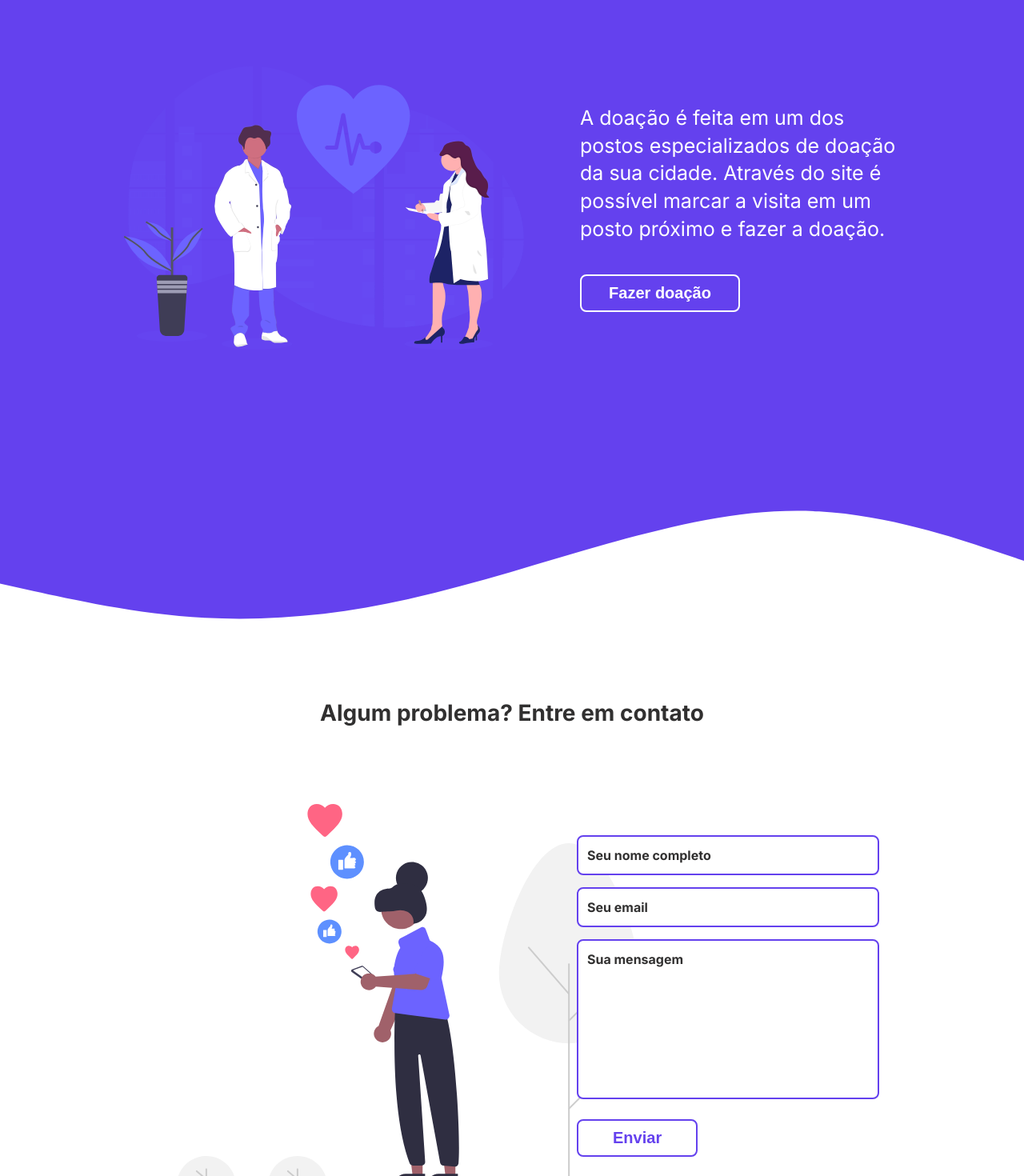
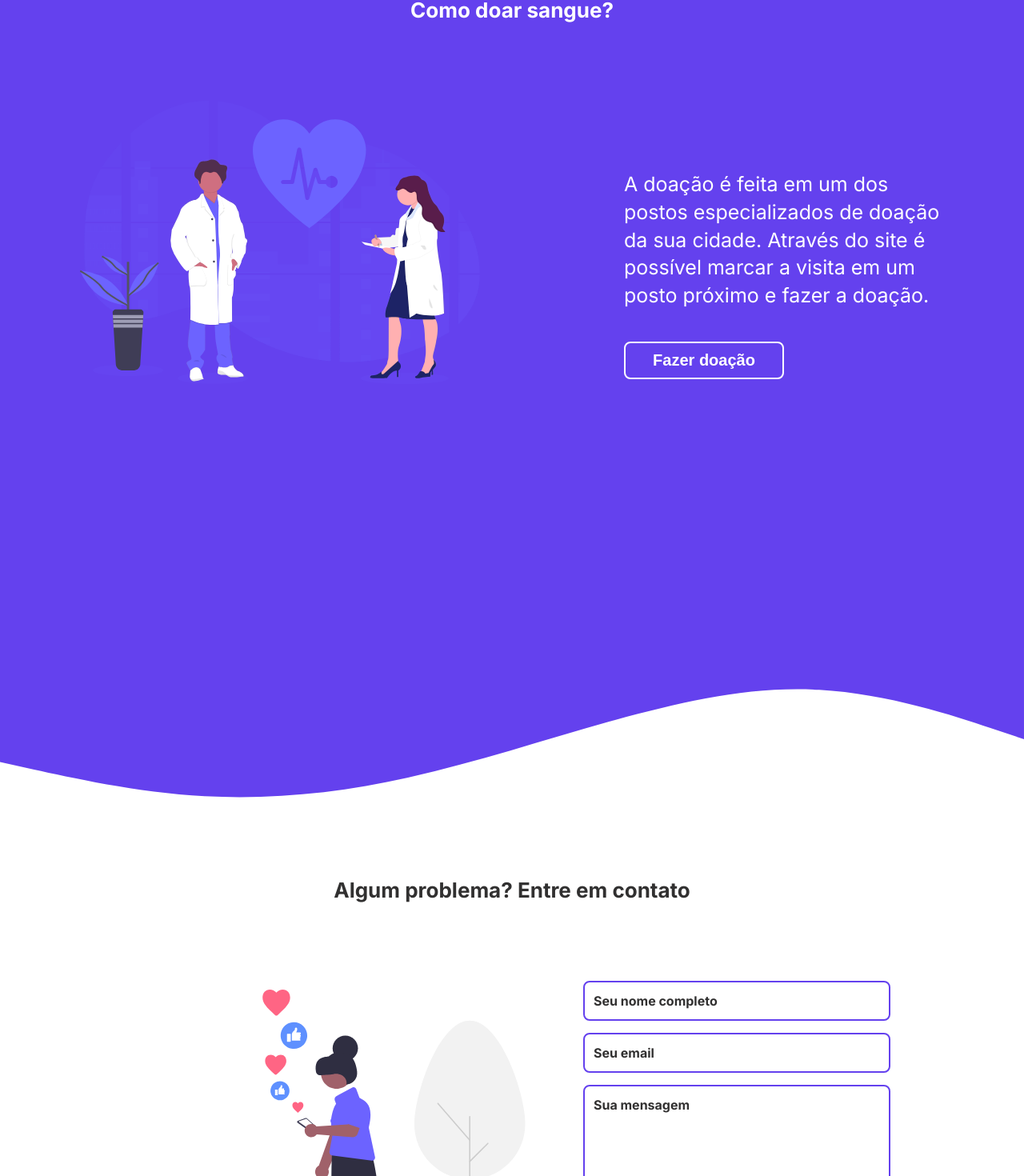
Before and after one commit to viniciusOLN/blood_bank, a React (Vite) app: page / in a window 1280 px wide. Shown: the part 1934-3404 px from the top of the page at 80% size. Built offline with nearby package versions, Linux system fonts and the light colour scheme.

Commit message:
fixing responsivity

```diff
--- a/src/components/contact/Contact.jsx
+++ b/src/components/contact/Contact.jsx
@@ -7,9 +7,7 @@ function Contact(){
     <DivSection>
       <Title>Algum problema? Entre em contato</Title>
       <DivForm>
-        <DivContent>
-          <img src={contactImage} />
-        </DivContent>
+      <img src={contactImage} />
         <Form>
           <FormContact/>
         </Form>
--- a/src/components/contact/styled.js
+++ b/src/components/contact/styled.js
@@ -1,14 +1,27 @@
 import styled from 'styled-components'
+
+const TABLET_SIZE = 1210;
+const PHONE_SIZE = 1052;
+const SMALL_SIZE = 945;
 
 const DivSection = styled.div`
   display: flex;
   flex-direction: column;
   align-items: center;
   justify-content: center;
+
+  @media (max-width: ${SMALL_SIZE}px){
+    padding: 0px 10px;
+    h2{
+      font-size: 20px;
+      text-align: center;
+    }
+  }
+
 `
-const Title = styled.div`
+const Title = styled.h2`
   color: var(--title-black);
-  font-size: 28px;
+  font-size: 26px;
   font-weight: bold;
   margin-bottom: 100px;
 `
@@ -18,7 +31,30 @@ const DivForm = styled.div`
   display: flex;
   align-items: center;
   justify-content: center;
-  padding: 0px 100px;
+
+  @media (max-width: ${TABLET_SIZE}px){
+    flex-direction: column;
+    width: 50%;
+  }
+
+  @media (max-width: ${SMALL_SIZE}px){
+    width: 100%;
+  }
+
+  img{
+    width: 40%;
+    margin-right: 50px;
+
+    @media (max-width: ${TABLET_SIZE}px){
+      width: 70%;
+      margin-bottom: 50px;
+    }
+
+    @media (max-width: ${SMALL_SIZE}px){
+      width: 70%;
+      margin-bottom: 50px;
+    }
+  }
 `
 
 const DivContent = styled.div`
@@ -26,10 +62,18 @@ const DivContent = styled.div`
 `
 
 const Form = styled.div`
-  width: 35%;
+  width: 30%;
   display: flex;
   flex-direction: column;
   align-items: end;
+
+  @media (max-width: ${TABLET_SIZE}px){
+    width: 100%;
+  }
+
+  @media (max-width: ${SMALL_SIZE}px){
+    width: 80%;
+  }
 `
 
 export { DivSection, Title, DivForm, DivContent, Form }
--- a/src/components/formContact/styled.js
+++ b/src/components/formContact/styled.js
@@ -1,8 +1,13 @@
 import styled from 'styled-components'
+
+const TABLET_SIZE = 1210;
 
 const DivButton = styled.div`
   width: 40%;
   align-self: start;
+  @media (max-width: ${TABLET_SIZE}px){
+    width: 100%;
+  }
 `
 
 export { DivButton }
--- a/src/components/presentation/styled.js
+++ b/src/components/presentation/styled.js
@@ -97,11 +97,15 @@ const DivUtils = styled.div`
   }
 
   @media (max-width: ${SMALL_SIZE}px){
-    width: 500px;
+    width: auto;
     flex-direction: column;
     justif-content:center;
     align-items: center;
     padding: 0px 20px;
+
+    img{
+      width: 75%;
+    }
   }
 `
 
--- a/src/components/whyDonateBlood/WhyDonateBlood.jsx
+++ b/src/components/whyDonateBlood/WhyDonateBlood.jsx
@@ -34,8 +34,8 @@ function WhyDonateBlood(){
         <TitleSection>Por que doar sangue?</TitleSection>
         <DivReasonsWhy>
           {
-            reasonsWhyDonate.map((item) => {
-                return <DivReason key= 'img'>
+            reasonsWhyDonate.map((item, index) => {
+                return <DivReason key= {index} >
                   <img src={item.img} />
                   <p>{item.text}</p>
                 </DivReason>
@@ -45,9 +45,7 @@ function WhyDonateBlood(){
         </DivReasonsWhy>
         <TitleSection>Como doar sangue?</TitleSection>
         <DivHowDonateBlood>
-          <DivContent>
-            <img src={howDonate} />
-          </DivContent>
+          <img src={howDonate} />
           <DivContentText>
             <p>
             A doação é feita em um dos postos especializados de doação da sua cidade. Através do site é possível marcar a visita em um posto próximo e fazer a doação.
--- a/src/components/whyDonateBlood/styled.js
+++ b/src/components/whyDonateBlood/styled.js
@@ -1,4 +1,8 @@
 import styled from 'styled-components'
+
+const TABLET_SIZE = 1210;
+const PHONE_SIZE = 1052;
+const SMALL_SIZE = 945;
 
 const DivSection = styled.div`
   background-color: var(--primary-color);
@@ -33,34 +37,55 @@ const DivReason = styled.div`
   margin: 25px 50px;
 
   img{
-    width: 350px;
+    width: 100%;
     margin-bottom: 40px;
   }
 
   p{
     font-weight: 600;
     margin-top: 20px;
+
+    @media(max-width: ${SMALL_SIZE}px){
+      text-align: center;
+    }
   }
 `
 
 const DivHowDonateBlood = styled.div`
+  width: 70%;
   display: flex;
   justify-content: center;
   align-items: center;
-  padding: 0px 250px;
-  margin-top: 100px;
+  margin: 100px auto;
+
+  img{
+    width: 500px;
+    margin-bottom: 80px;
+
+    @media(max-width: ${TABLET_SIZE}px){
+      width: 400px;
+    }
+
+    @media(max-width: ${PHONE_SIZE}px){
+      width: 50%;
+    }
+
+    @media(max-width: ${SMALL_SIZE}px){
+      width: 80%;
+    }
+  }
+
+  @media(max-width: ${SMALL_SIZE}px){
+    flex-direction: column;
+    width: 80%;
+  }
 `
 
 const DivContent = styled.div`
-  width: 50%;
   display: flex;
   flex-direction: column;
   align-items: start;
   color: var(--title-white);
-
-  img{
-    width: 500px;
-  }
 `
 const DivContentText = styled.div`
   color: var(--title-white);
@@ -73,11 +98,30 @@ const DivContentText = styled.div`
     font-size: 25px;
     width: 400px;
     margin-bottom: 30px;
+
+    @media(max-width: ${PHONE_SIZE}px){
+      font-size: 20px;
+    }
+
+    @media(max-width: ${SMALL_SIZE}px){
+      width: 100%;
+    }
+  }
+
+
+  @media(max-width: ${SMALL_SIZE}px){
+    width: 100%;
+    align-items: center;
+    padding-left: 0;
   }
 `
 
 const DivButton = styled.div`
   width: 200px;
+
+  @media(max-width: ${SMALL_SIZE}px){
+    width: 100%;
+  }
 `
 
 const DivWave = styled.div`
```
